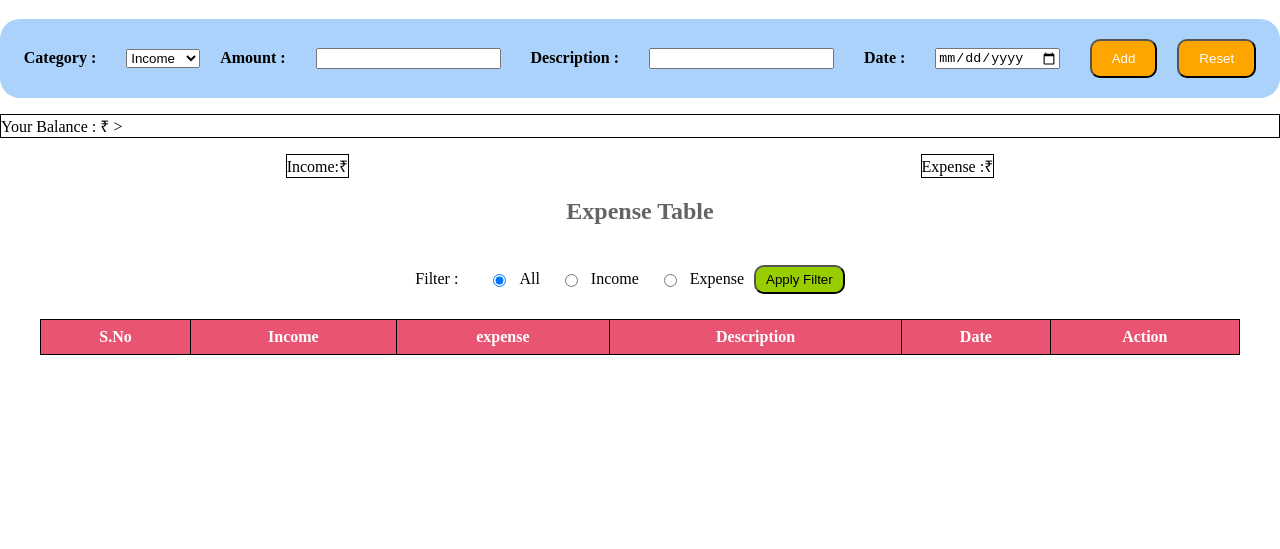
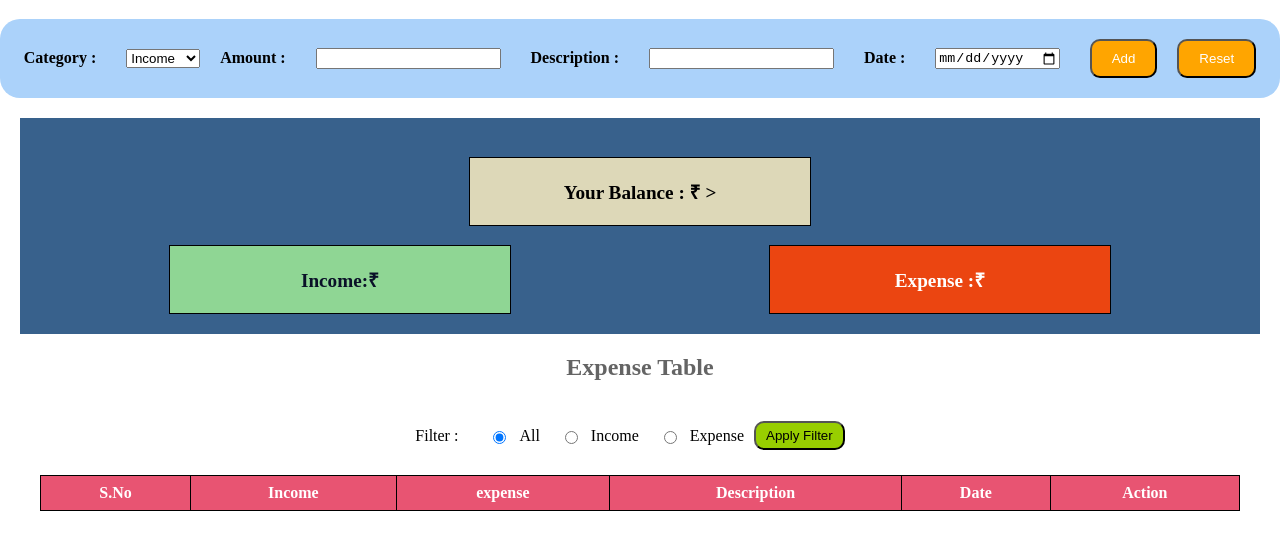
Before and after one commit to sugu2344/task4, a plain HTML site: page index.html in a window 1280 px wide. Shown: the part 61-610 px from the top of the page. Drawn offline with Linux system fonts and the light colour scheme.

Commit message:
CSS CORRECTIONS

```diff
--- a/script.js
+++ b/script.js
@@ -35,9 +35,9 @@ function updateTotal() {
     .filter((expense) => expense.category === "expense")
     .reduce((sum, expense) => sum + expense.amount, 0);
 
-  totalIncomeCell.textContent = `Total Income: ₹${totalIncome.toFixed(2)}`;
-  totalExpenseCell.textContent = `Total Expense: ₹${totalExpense.toFixed(2)}`;
-  netValueCell.textContent = `Net Balance: ₹${(
+  totalIncomeCell.textContent = `Total Income: ₹ ${totalIncome.toFixed(2)}`;
+  totalExpenseCell.textContent = `Total Expense: ₹ ${totalExpense.toFixed(2)}`;
+  netValueCell.textContent = `Net Balance: ₹ ${(
     totalIncome - totalExpense
   ).toFixed(2)}`;
 }
--- a/style.css
+++ b/style.css
@@ -36,6 +36,7 @@ body {
 
 .expense-table {
     padding: 5px 40px;
+    margin-bottom: 50px;
 
 }
 
@@ -88,6 +89,10 @@ th {
     display: flex;
     justify-content: center;
     flex-direction: column;
+    background-color: #38618C;
+    margin: 20PX;
+    padding: 20PX;
+
     /* align-items: center; */
 }
 
@@ -100,13 +105,47 @@ th {
 
 .income-dispaly {
     border: 1px solid black;
+    width: 25%;
+    display: flex;
+    justify-content: center;
+    padding: 20px;
+    background-color: #8FD694;
+    font-size: larger;
+    font-weight: bold;
+    color: #0A1128;
 
 }
 
 .expense-display {
     border: 1px solid black;
+    width: 25%;
+    display: flex;
+    justify-content: center;
+    padding: 20px;
+    background-color: #EB4511;
+    font-size: larger;
+    font-weight: bold;
+    color: #fff;
 }
 
 .balance {
     border: 1px solid black;
+    width: 25%;
+    padding: 20px;
+    display: flex;
+    justify-content: center;
+    background-color: #DDD8B8;
+    font-size: larger;
+    font-weight: bold;
+    /* color: #fff; */
+    /* color: #fff; */
+
 }
+
+.your-Balance-container {
+    /* width: 25%; */
+    display: flex;
+    justify-content: center;
+    align-items: center;
+
+}
```
